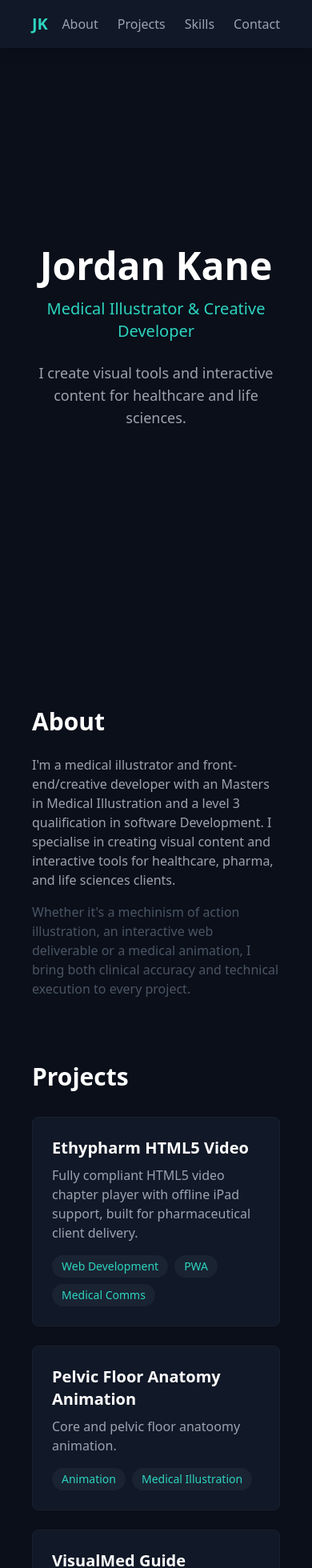
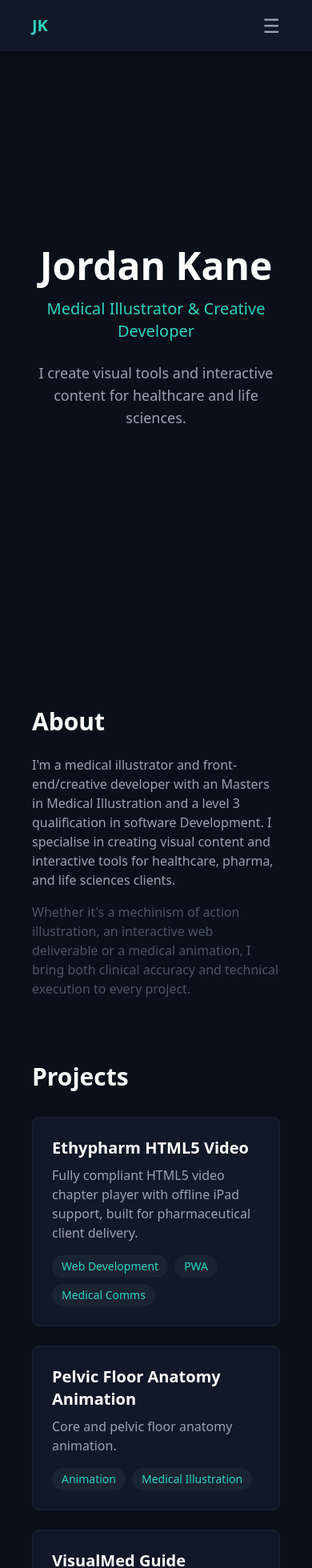
Before and after one commit to jxkane/my-portfolio, a React (Create React App) app: page / in a window 390 px wide. Shown: the top 1960 px of the page at 80% size. Built offline with nearby package versions, Linux system fonts and the light colour scheme.

Commit message:
nav burger menu

```diff
--- a/src/components/Navbar.js
+++ b/src/components/Navbar.js
@@ -1,16 +1,29 @@
+import { useState } from 'react';
+
+
+
 function Navbar () {
+    const [isOpen, setIsOpen] = useState(false);
     return (
         <nav className="fixed top-0 left-0 right-0 bg-dark-800 shadow-lg z-50 px-10 py-4 flex justify-between items-center">
             <span className="text-xl font-bold text-accent-400">JK</span>
-            <div className="flex gap-6">
+            <button onClick={() => setIsOpen(!isOpen)} className="md:hidden text-gray-400 text-2xl">
+                {isOpen ? 'x' : '☰'}
+            </button>
+            <div className="hidden md:flex gap-6">
                 <a href="#about" className="text-gray-400 hover:text-accent-400">About</a>
                 <a href="#projects" className="text-gray-400 hover:text-accent-400">Projects</a>
                 <a href="#skills" className="text-gray-400 hover:text-accent-400">Skills</a>
                 <a href="#contact" className="text-gray-400 hover:text-accent-400">Contact</a>
             </div>
-
-
-
+            {isOpen && (
+            <div className="md:hidden flex flex-col gap-4 pt-4">
+                <a href="#about" onClick={() => setIsOpen(false)} className="text-gray-400 hover:text-accent-400">About</a>
+                <a href="#projects" onClick={() => setIsOpen(false)} className="text-gray-400 hover:text-accent-400">Projects</a>
+                <a href="#skills" onClick={() => setIsOpen(false)} className="text-gray-400 hover:text-accent-400">Skills</a>
+                <a href="#contact" onClick={() => setIsOpen(false)} className="text-gray-400 hover:text-accent-400">Contact</a>
+            </div>
+            )}
 
         </nav>
     );
--- a/src/data/projects.js
+++ b/src/data/projects.js
@@ -8,7 +8,7 @@ const projects = [
     {
         id: 2,
         title: "Pelvic Floor Anatomy Animation",
-        description: "Core and pelvic floor anatoomy animation.",
+        description: "Core and pelvic floor anatomy animation.",
         tags: ["Animation", "Medical Illustration"],
     },
     {
```
